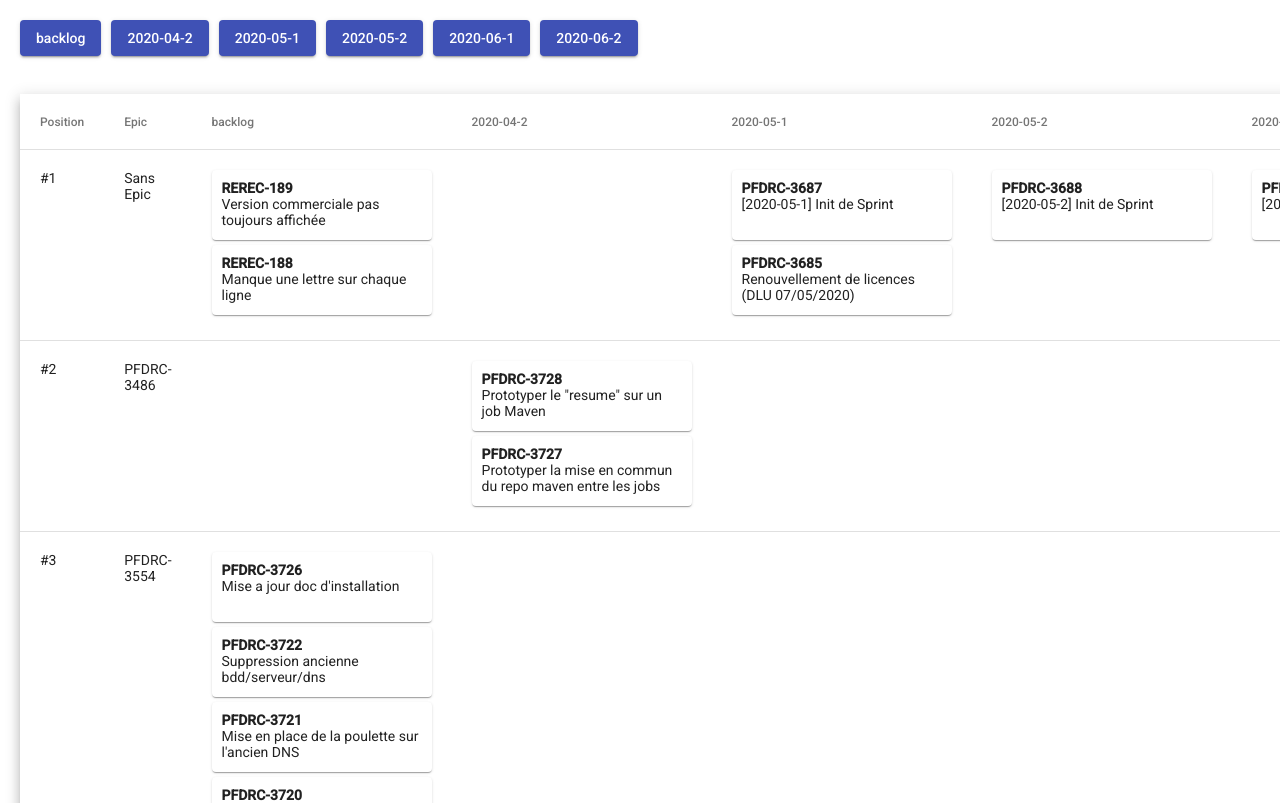
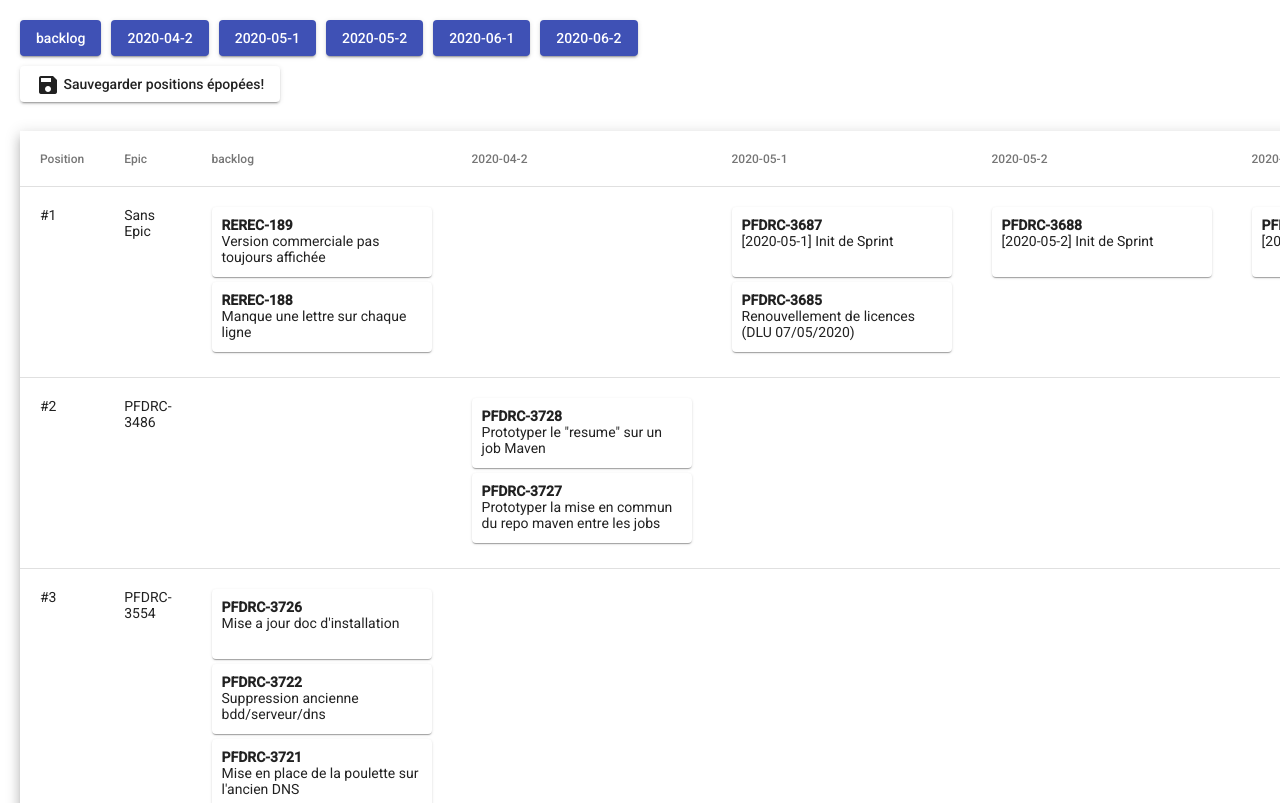
Before and after one commit to Cyberoliv/story-map, an Angular app: page / in a window 1280 px wide. Shown: the top 803 px of the page. Built offline with nearby package versions, Linux system fonts and the light colour scheme.

Commit message:
3 files modified

```diff
--- a/src/app/app.component.css
+++ b/src/app/app.component.css
@@ -8,4 +8,5 @@ td, th {
 
 .mat-raised-button, .mat-stroked-button {
   margin-right: 10px;
+  margin-bottom: 10px;
 }
--- a/src/app/app.component.html
+++ b/src/app/app.component.html
@@ -3,7 +3,9 @@
         (click)="toggleColumn(sprint)"
         color="primary">{{sprint}}</button>
 </ng-container>
-<br><br><br>
+<br>
+<button mat-raised-button (click)="saveEpicPositions()"><mat-icon>save</mat-icon>&nbsp;Sauvegarder positions épopées!</button
+><br><br>
 
 <table mat-table #table [dataSource]="dataSource" cdkDropList [cdkDropListData]="dataSource"
 	(cdkDropListDropped)="dropTable($event)" class="mat-elevation-z8">
@@ -22,7 +24,8 @@
 
 	<ng-container *ngFor="let column of fixColumns" matColumnDef="{{column.name}}">
 		<th mat-header-cell *matHeaderCellDef>{{column.label}}</th>
-		<td mat-cell *matCellDef="let element" (contextmenu)="onContextMenu($event, element)">{{element[column.name]}}</td>
+		<td mat-cell *matCellDef="let element" (contextmenu)="onContextMenu($event, element)">{{element[column.name]}}
+		</td>
 	</ng-container>
 
 	<ng-container *ngFor="let column of sprintList" matColumnDef="{{column}}">
@@ -36,10 +39,8 @@
 	<tr mat-row *matRowDef="let row; columns: displayedColumns;" cdkDrag [cdkDragData]="row"></tr>
 </table>
 
-<div style="visibility: hidden; position: fixed"
-    [style.left]="contextMenuPosition.x"
-    [style.top]="contextMenuPosition.y"
-    [matMenuTriggerFor]="contextMenu">
+<div style="visibility: hidden; position: fixed" [style.left]="contextMenuPosition.x"
+	[style.top]="contextMenuPosition.y" [matMenuTriggerFor]="contextMenu">
 </div>
 <mat-menu #contextMenu="matMenu">
 	<ng-template matMenuContent let-item="item">
--- a/src/app/app.component.ts
+++ b/src/app/app.component.ts
@@ -83,6 +83,11 @@ export class AppComponent implements OnInit {
     this.table.renderRows();
   }
 
+  saveEpicPositions(){
+    console.log(this.dataSource);
+    console.log(JSON.stringify(this.dataSource));
+
+  }
 
   getDisplayedColumns(sprintCols: string[]) {
     sprintCols.sort();
```
